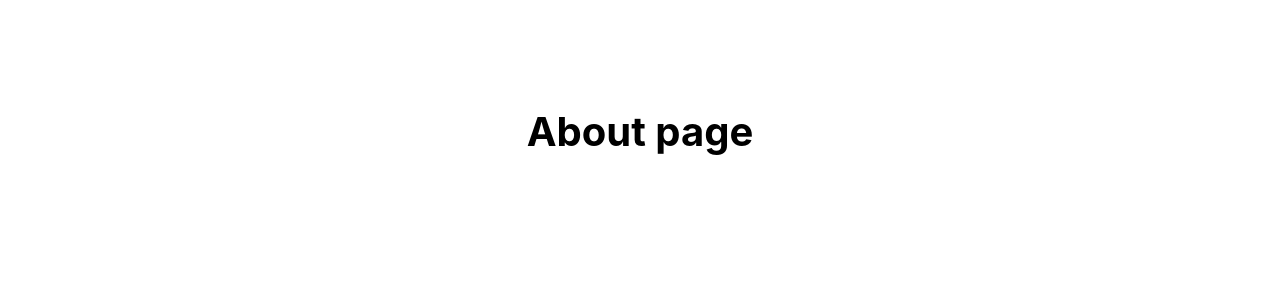
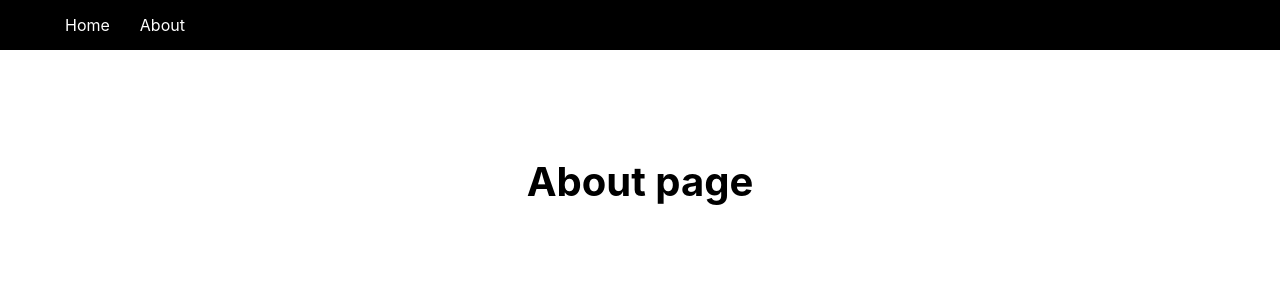
Before and after one commit to MaccKOT/nextjs-crashcourse2021, a Next.js app: page /about in a window 1280 px wide. Shown: the top 300 px of the page. Built offline with nearby package versions, Linux system fonts and the light colour scheme.

Commit message:
Add css and Nav component

```diff
--- a/components/Layout.js
+++ b/components/Layout.js
@@ -1,10 +1,14 @@
 import styles from '../styles/Layout.module.css';
+import Nav from './Nav';
 
 const Layout = ({ children }) => {
   return (
-    <div className={styles.container}>
-      <main className={styles.main}>{children}</main>
-    </div>
+    <>
+      <Nav />
+      <div className={styles.container}>
+        <main className={styles.main}>{children}</main>
+      </div>
+    </>
   );
 };
 
--- /dev/null
+++ b/components/Nav.js
@@ -0,0 +1,19 @@
+import navStyles from '../styles/Nav.module.css';
+import Link from 'next/link';
+
+const Nav = () => {
+  return (
+    <nav className={navStyles.nav}>
+      <ul>
+        <li>
+          <Link href='/'>Home</Link>
+        </li>
+        <li>
+          <Link href='/about'>About</Link>
+        </li>
+      </ul>
+    </nav>
+  );
+};
+
+export default Nav;
--- /dev/null
+++ b/styles/Nav.module.css
@@ -0,0 +1,28 @@
+.nav {
+  height: 50px;
+  padding: 10px;
+  background: #000;
+  color: #fff;
+  display: flex;
+  align-items: center;
+  justify-content: flex-start;
+}
+
+.nav ul {
+  display: flex;
+  justify-content: center;
+  align-items: center;
+  list-style: none;
+}
+
+.nav ul li a {
+  margin: 5px 15px;
+}
+
+.nav ul li a:hover {
+  opacity: 0.8;
+}
+
+.nav ul li a:focus {
+  opacity: 0.8;
+}
```
Also changed, not shown: styles/Article.module.css (added, +49 -0 lines), styles/Header.module.css (added, +27 -0 lines), 1 other file (tests, documents, lock files or other folders).
